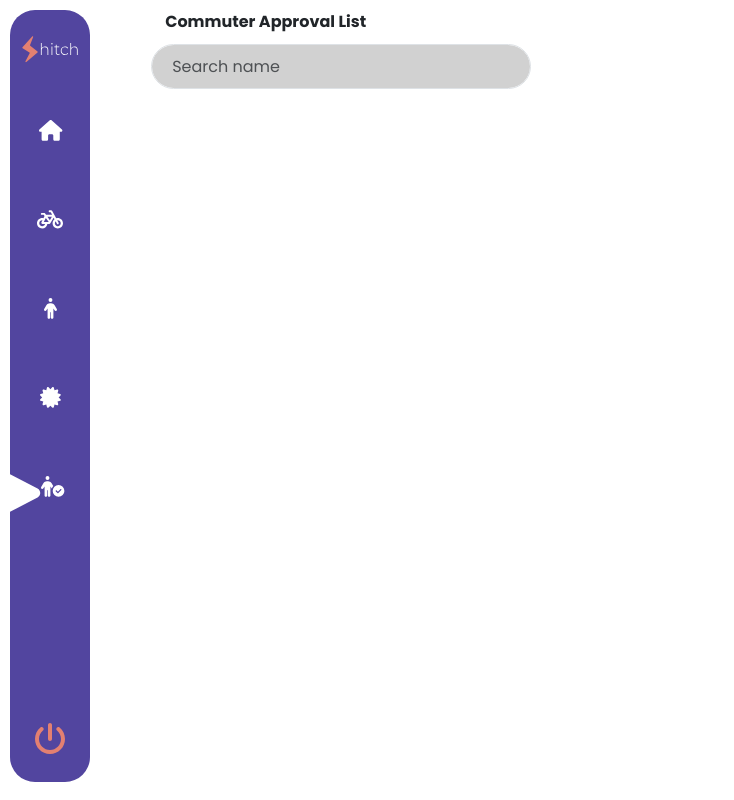
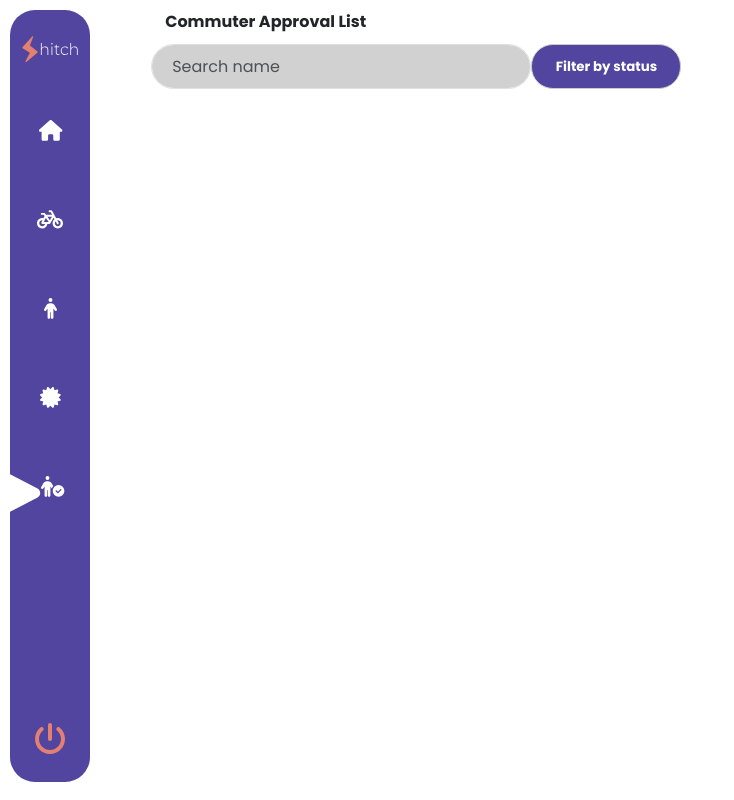
Before and after one commit to wingled22/pagyeonjaFrontEnd, a React (Vite) app: page /commuter-approval in a window 1280 px wide. Shown: the whole page, without its empty margins (0-734 px from the left). Built offline with nearby package versions, Linux system fonts and the light colour scheme.

Commit message:
create a filter status  ui

```diff
--- /dev/null
+++ b/src/assets/css/CommuterApproval/CommuterApprovalFilterStatus.css
@@ -0,0 +1,22 @@
+@import url('https://fonts.googleapis.com/css2?family=Poppins:wght@300;400;500;600;700&display=swap');
+
+* {
+  font-family: 'Poppins', sans-serif !important;
+}
+
+
+/********************************** filter status ******************************/
+.commuter-approval-filter-status {
+
+    /* top right bottom left */
+    margin: 10px 0px 0px -100px !important;
+    height: 45px !important;
+    width: 150px !important;
+    background-color: #52459F !important;
+    border: 1px solid #ccc !important;
+    color: white !important;
+    font-weight: bold !important;
+    border-radius: 22px !important;
+    font-family: 'Poppins', sans-serif !important;
+   font-size: smaller !important;
+  }
--- /dev/null
+++ b/src/components/CommuterApproval/CommuterApprovalFilter.jsx
@@ -0,0 +1,21 @@
+import React from "react";
+import { Button } from "reactstrap";
+import "../../assets/css/CommuterApproval/CommuterApprovalFilterStatus.css";
+
+
+const CommuterFilterStatus = () => {
+
+  return (
+    <>
+
+
+   <Button className="commuter-approval-filter-status">
+    Filter by status
+  </Button>
+
+  </>
+  )
+
+};
+
+export default CommuterFilterStatus;
--- a/src/components/CommuterApproval/CommuterApprovalSearchBox.jsx
+++ b/src/components/CommuterApproval/CommuterApprovalSearchBox.jsx
@@ -1,5 +1,5 @@
 import React from "react";
-import "../../assets/css/CommuterApprovalSearchBox.css";
+import "../../assets/css/CommuterApproval/CommuterApprovalSearchBox.css";
 
 
 const CommuterApprovalSearchBox = () => {
--- a/src/routes/CommuterApprovalPage.jsx
+++ b/src/routes/CommuterApprovalPage.jsx
@@ -13,6 +13,8 @@ import {
 } from "reactstrap";
 import { useState } from "react";
 import CommuterApprovalSearchBox from "../components/CommuterApproval/CommuterApprovalSearchBox";
+import CommuterFilterStatus from "../components/CommuterApproval/CommuterApprovalFilter";
+
 const CommuterApprovalPage = () => {
 
   return (
@@ -28,7 +30,7 @@ const CommuterApprovalPage = () => {
         </Col>
 
         <Col xs={4} sm={5} md={6} lg={4} xl={4}>
-          {/* <FilterStatus /> */}
+          <CommuterFilterStatus />
         </Col>
 
       </Row>
```
Also changed, not shown: src/assets/css/CommuterApproval/CommuterApprovalSearchBox.css (renamed from src/assets/css/CommuterApprovalSearchBox.css).
